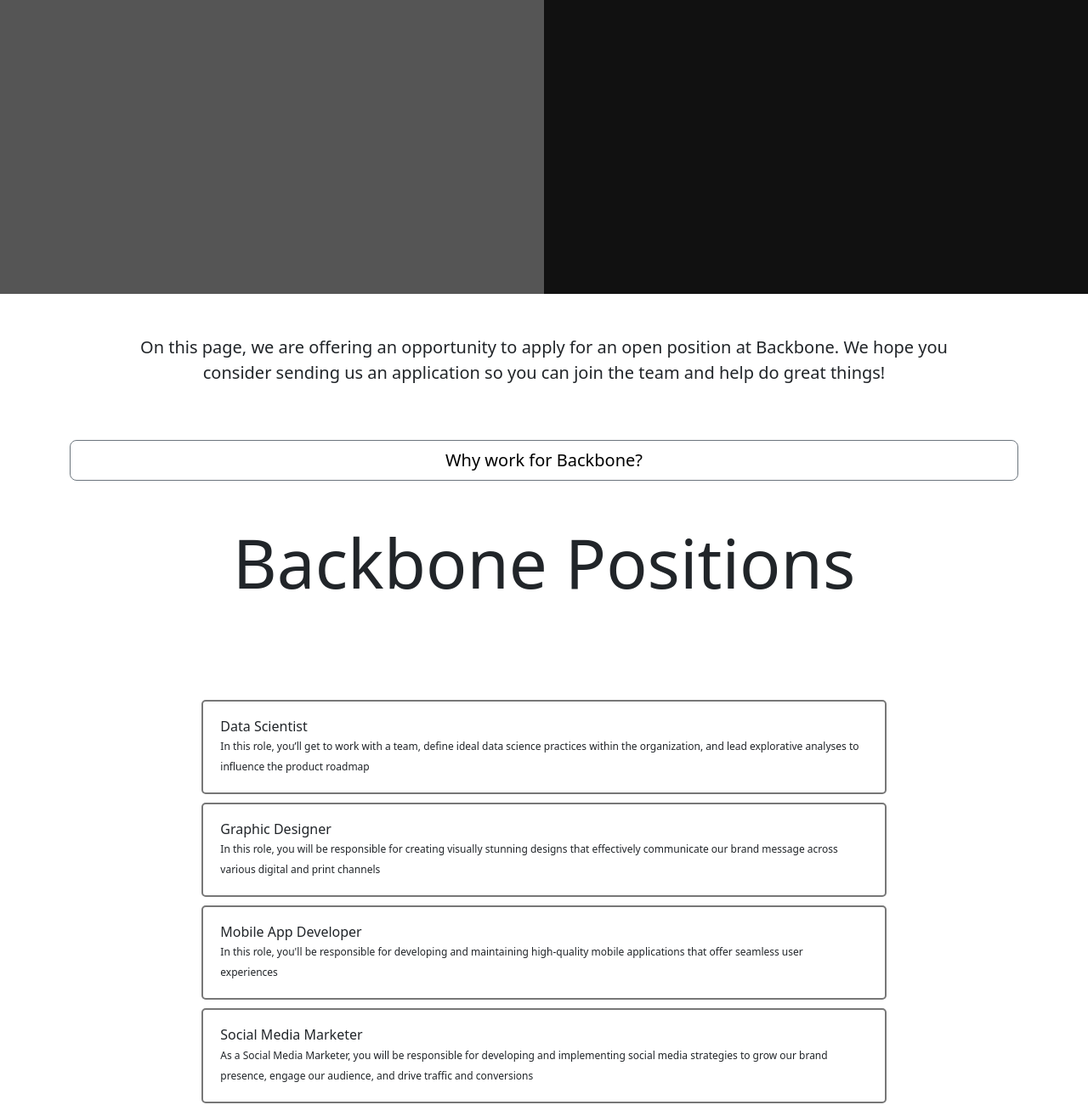
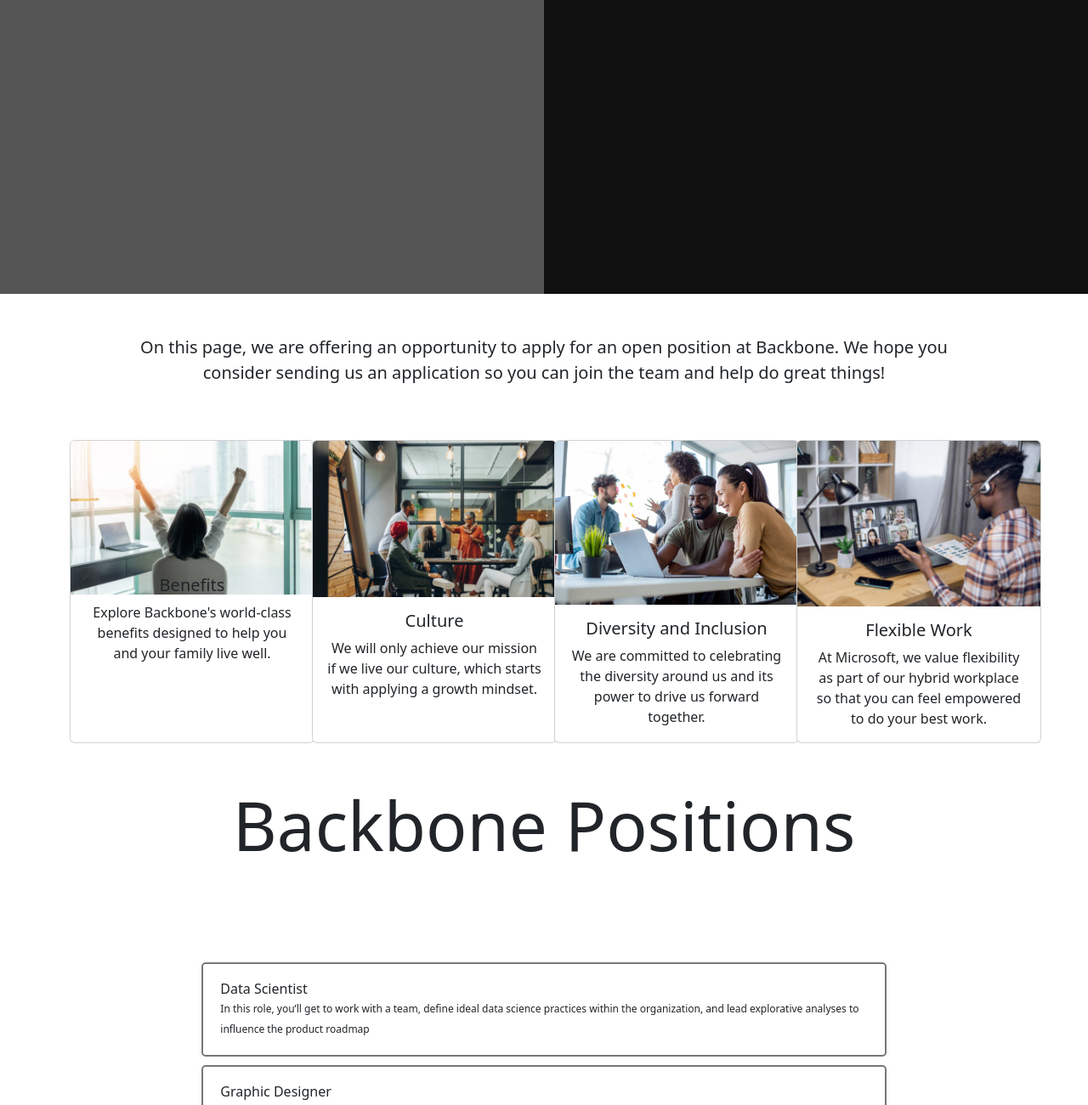
Before and after one commit to alentheguy/backbonejobapp2, a Django app: page /core/ in a window 1280 px wide; the page is wider, and only the part inside the window is pictured. Shown: the part 1648-2949 px from the top of that part at 85% size. Run offline with Django 4.2, Linux system fonts and the light colour scheme; some libraries are stand-ins or nearby versions.

Commit message:
fdksoajko

```diff
--- a/core/templates/index.html
+++ b/core/templates/index.html
@@ -55,8 +55,56 @@
         <!-- Call-to-action section -->
         <div class="container text-center">
             <p class="p-5 lead">On this page, we are offering an opportunity to apply for an open position at Backbone. We hope you consider sending us an application so you can join the team and help do great things!</p>
-            <div class="d-grid gap-2">
-                <a href="{% url 'benefits' %}" class="btn btn-outline-secondary btn-lg">Why work for Backbone?</a>
+            <div class="row">
+                <div class="col-6 col-md-3">
+                    <a href="{% url 'benefits' %}" style="text-decoration: none;">
+                        <div class="card" style="width: 18rem; height: 100%">
+                            <div style="height: 40%">
+                                <img src="{% static 'images/Bonuses.png' %}" class="card-img-top" alt="Image" style="width: 100%; cal-align: -webkit-baseline-middle;overflow-clip-margin: content-box;
+                                overflow: clip;
+                                overflow-x: ;
+                                overflow-y: ;">
+                            </div>
+                            <div class="card-body">
+                                <h5 class="card-title">Benefits</h5>
+                                <p class="card-text">Explore Backbone's world-class benefits designed to help you and your family live well.</p>
+                            </div>
+                        </div>
+                    </a>
+                </div>
+                <div class="col-6 col-md-3">
+                    <a href="{% url 'benefits' %}" style="text-decoration: none;">
+                        <div class="card" style="width: 18rem; height: 100%">
+                            <img src="{% static 'images/Work Culture.png' %}" class="card-img-top" alt="Image">
+                            <div class="card-body">
+                                <h5 class="card-title">Culture</h5>
+                                <p class="card-text">We will only achieve our mission if we live our culture, which starts with applying a growth mindset.</p>
+                            </div>
+                        </div>
+                    </a>
+                </div>
+                <div class="col-6 col-md-3">
+                    <a href="{% url 'benefits' %}" style="text-decoration: none;">
+                        <div class="card" style="width: 18rem; height: 100%">
+                            <img src="{% static 'images/Diversity and Inclusion.png' %}" class="card-img-top" alt="Image">
+                            <div class="card-body">
+                                <h5 class="card-title">Diversity and Inclusion</h5>
+                                <p class="card-text">We are committed to celebrating the diversity around us and its power to drive us forward together.</p>
+                            </div>
+                        </div>
+                    </a>
+                </div>
+                <div class="col-6 col-md-3">
+                    <a href="{% url 'benefits' %}" style="text-decoration: none;">
+                        <div class="card" style="width: 18rem; height: 100%">
+                            <img src="{% static 'images/Flexible Work.png' %}" class="card-img-top" alt="Image">
+                            <div class="card-body">
+                                <h5 class="card-title">Flexible Work</h5>
+                                <p class="card-text">At Microsoft, we value flexibility as part of our hybrid workplace so that you can feel empowered to do your best work.</p>
+                            </div>
+                        </div>
+                    </a>
+                </div>
             </div>
         </div>
         <!-- Positions section -->
```
Also changed, not shown: core/templates/application.html (+4 -3 lines), core/templates/benefits.html (+4 -14 lines), core/templates/help.html (+12 -5 lines).
